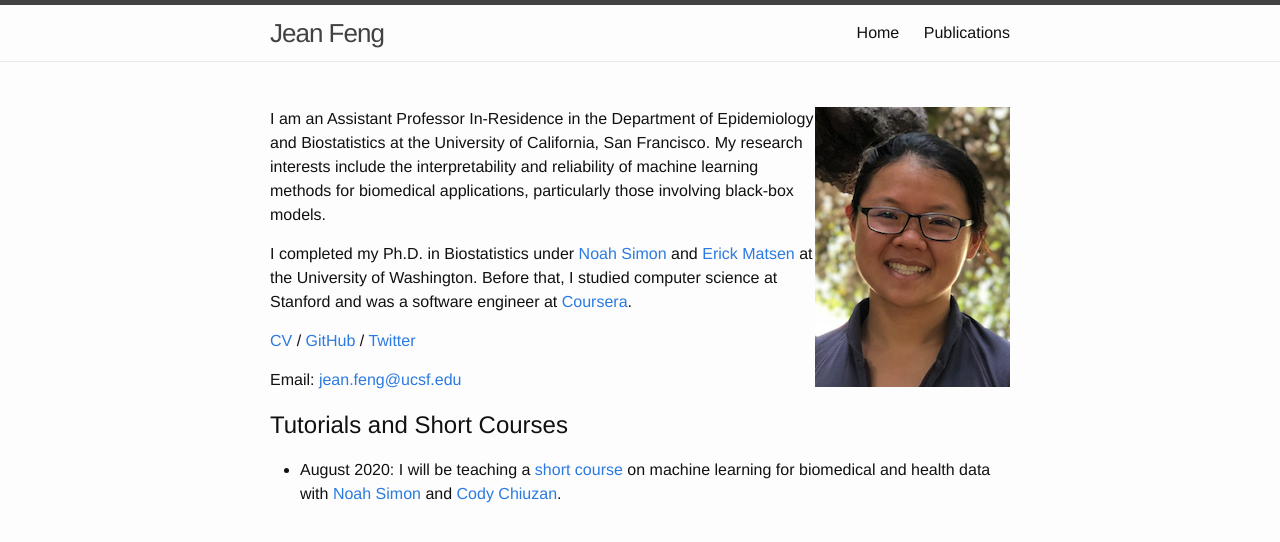
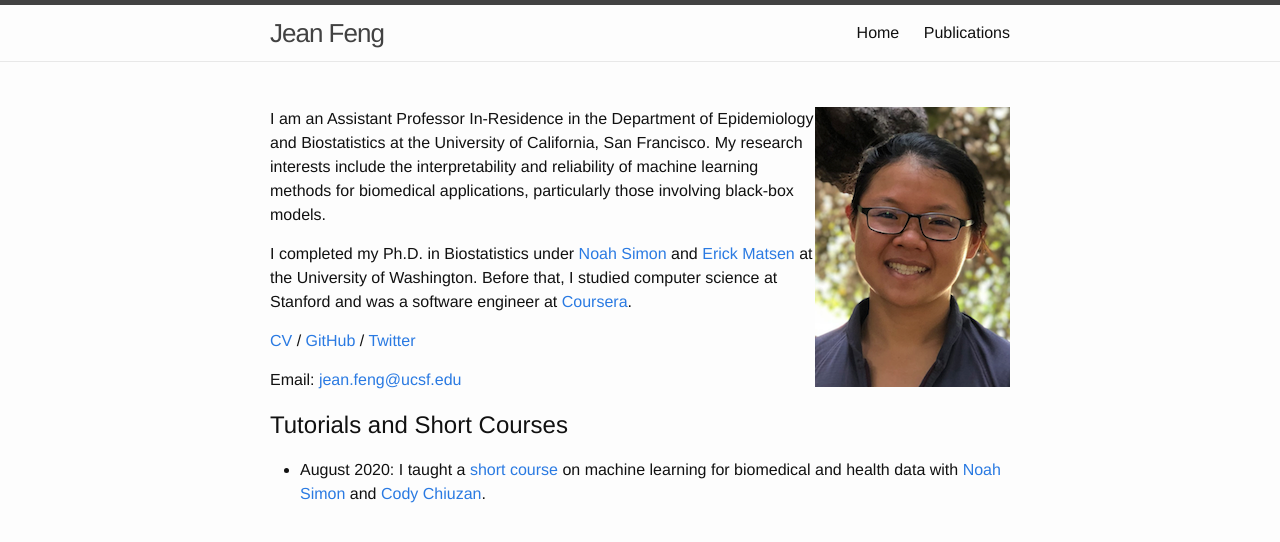
Before and after one commit to jjfeng/jjfeng.github.io, a Jekyll site: the page built from index.md, in a window 1280 px wide. Shown: the top 542 px of the page. Built offline with Jekyll 4.4.1, drawn with Linux system fonts in a browser that asks for light colours.

Commit message:
update index

```diff
--- a/index.md
+++ b/index.md
@@ -43,4 +43,4 @@
 
 ## Tutorials and Short Courses
 
-- August 2020: I will be teaching a [short course](https://www.publichealth.columbia.edu/research/precision-prevention/machine-learning-boot-camp-analyzing-biomedical-and-health-data) on machine learning for biomedical and health data with [Noah Simon](https://faculty.washington.edu/nrsimon/) and [Cody Chiuzan](https://www.publichealth.columbia.edu/people/our-faculty/cc3780).
+- August 2020: I taught a [short course](https://www.publichealth.columbia.edu/research/precision-prevention/machine-learning-boot-camp-analyzing-biomedical-and-health-data) on machine learning for biomedical and health data with [Noah Simon](https://faculty.washington.edu/nrsimon/) and [Cody Chiuzan](https://www.publichealth.columbia.edu/people/our-faculty/cc3780).
```
